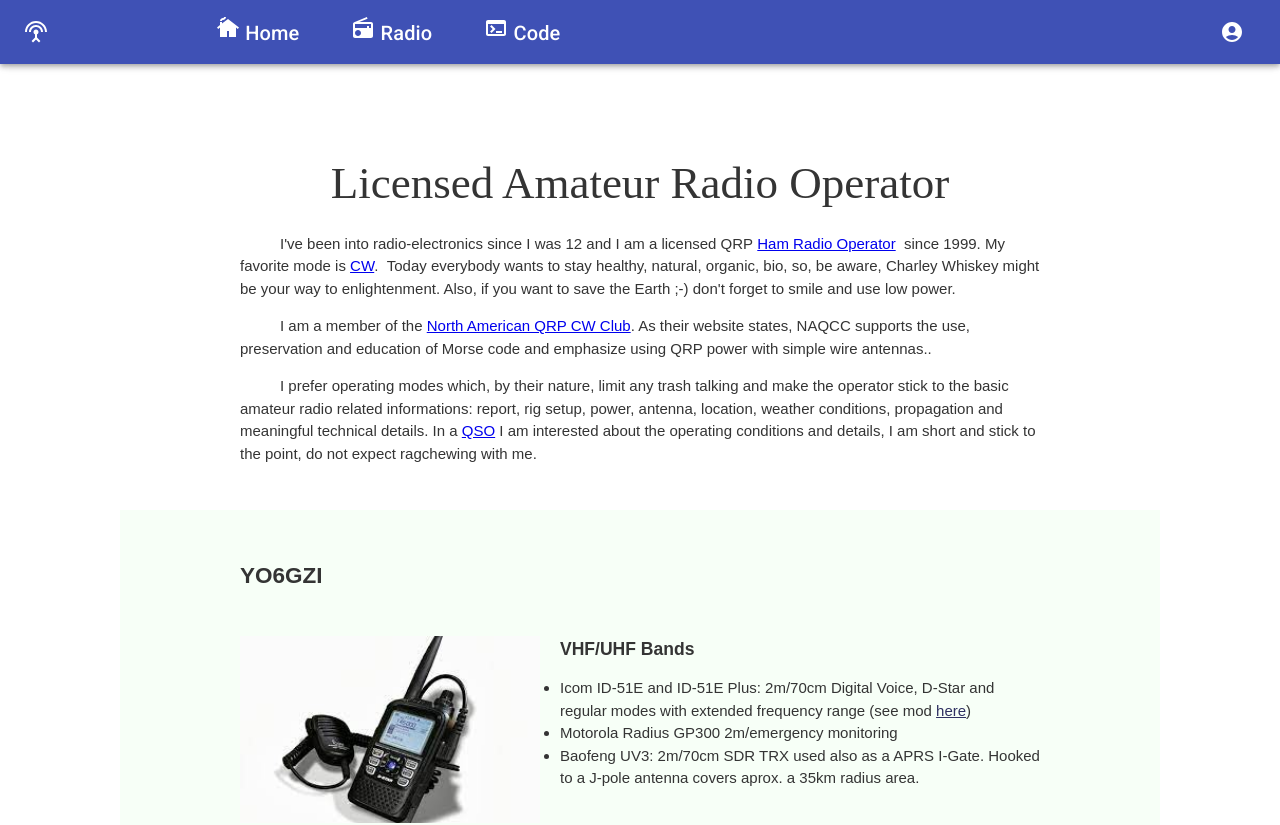
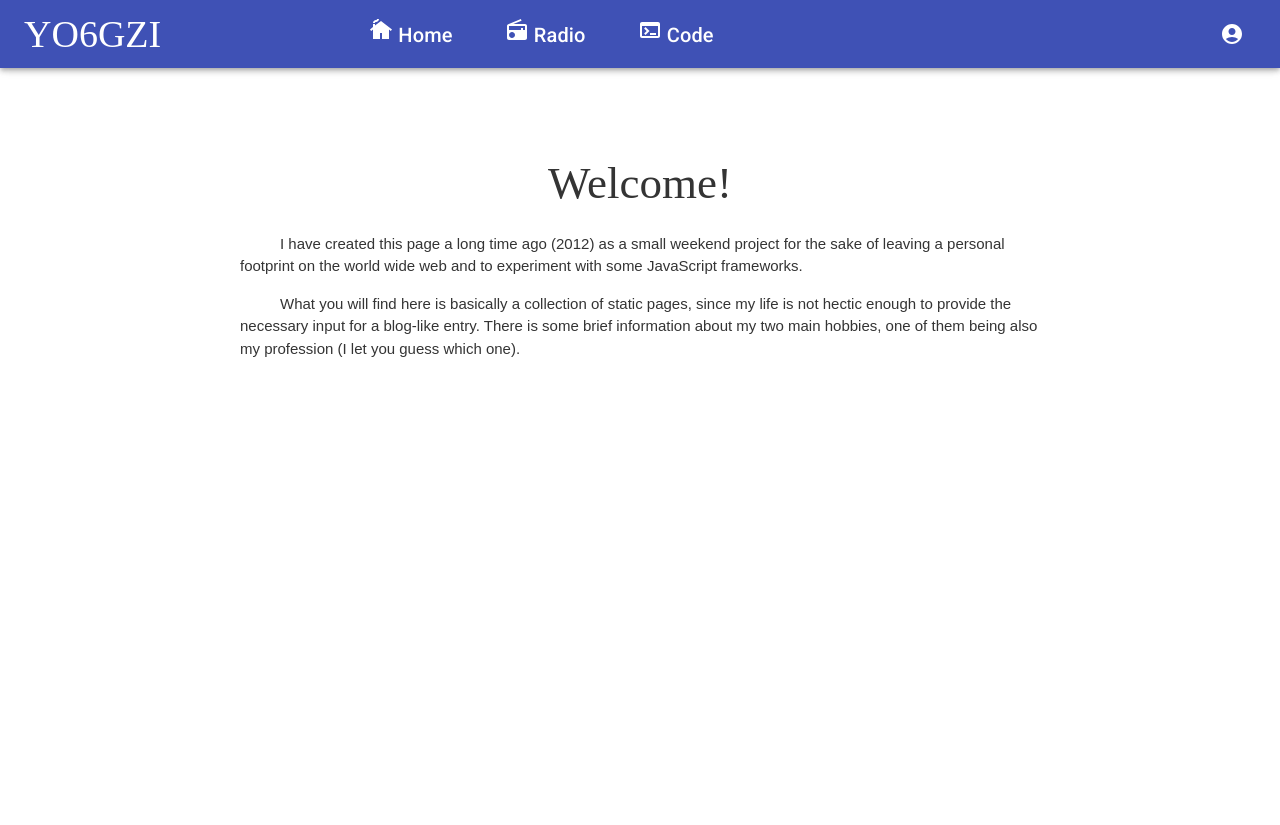
Before and after one commit to jfazakas/webpage, a React (Create React App) app: page / in a window 1280 px wide. Shown: the top 825 px of the page. After the commit the page ends 800 px from the top, so only its background shows below. Built offline with nearby package versions, Linux system fonts and the light colour scheme.

Commit message:
added home page and call sign logo

```diff
--- a/src/AppRouter.js
+++ b/src/AppRouter.js
@@ -8,7 +8,8 @@ const AppRouter = () => {
       <Router>
         <TopMenu />
         <Routes>
-          <Route exact path="/" element={<MainContent page="radio" />} />
+          <Route exact path="/" element={<MainContent page="home" />} />
+          <Route exact path="/home" element={<MainContent page="home" />} />
           <Route exact path="/radio" element={<MainContent page="radio" />} />
           <Route exact path="/code" element={<MainContent page="code" />} />
           <Route exact path="/crypto" element={<MainContent page="crypto" />} />
--- a/src/components/MainContent.js
+++ b/src/components/MainContent.js
@@ -3,6 +3,7 @@ import { makeStyles } from "@material-ui/core/styles";
 import Code from "../pages/code/Code";
 import Radio from "../pages/radio/Radio";
 import Crypto from "../pages/crypto/Crypto";
+import Home from "../pages/home/Home";
 
 const useStyles = makeStyles((theme) => ({
   content: {
@@ -13,6 +14,8 @@ const useStyles = makeStyles((theme) => ({
 
 const Page = (props) => {
   switch (props.page) {
+    case "home":
+      return <Home />;
     case "code":
       return <Code />;
     case "radio":
--- a/src/components/TopMenu.js
+++ b/src/components/TopMenu.js
@@ -7,7 +7,9 @@ import TopMenuListCmp from "./TopMenuListCmp";
 
 const useStyles = makeStyles((theme) => ({
   menuButton: {
-    marginRight: theme.spacing(15),
+    marginRight: theme.spacing(20),
+    fontSize: 38,
+    fontFamily: "Montserrat",
   },
   accountCircle: {
     marginLeft: "auto",
--- a/src/components/TopMenuButtonCmp.js
+++ b/src/components/TopMenuButtonCmp.js
@@ -10,7 +10,8 @@ const TopMenuButtonCmp = ({ classes }) => {
       color="inherit"
       aria-label="menu"
     >
-      <SettingsInputAntennaIcon />
+      {/* <SettingsInputAntennaIcon /> */}
+      YO6GZI
     </IconButton>
   );
 };
--- /dev/null
+++ b/src/pages/home/Header.js
@@ -0,0 +1,23 @@
+import React from "react";
+
+const Header = () => {
+  return (
+    <div className="content-wrap body">
+      <h2 className="h2">Welcome!</h2>
+      <p className="indent">
+        I have created this page a long time ago (2012) as a small weekend
+        project for the sake of leaving a personal footprint on the world wide
+        web and to experiment with some JavaScript frameworks.
+      </p>
+      <p className="indent">
+        What you will find here is basically a collection of static pages, since
+        my life is not hectic enough to provide the necessary input for a
+        blog-like entry. There is some brief information about my two main
+        hobbies, one of them being also my profession (I let you guess which
+        one).
+      </p>
+    </div>
+  );
+};
+
+export default Header;
--- /dev/null
+++ b/src/pages/home/Home.js
@@ -0,0 +1,14 @@
+import React from "react";
+import Header from "../home/Header";
+
+const Home = () => {
+  require("../../assets/css/styles.css");
+
+  return (
+    <div className="body">
+      <Header />
+    </div>
+  );
+};
+
+export default Home;
```
